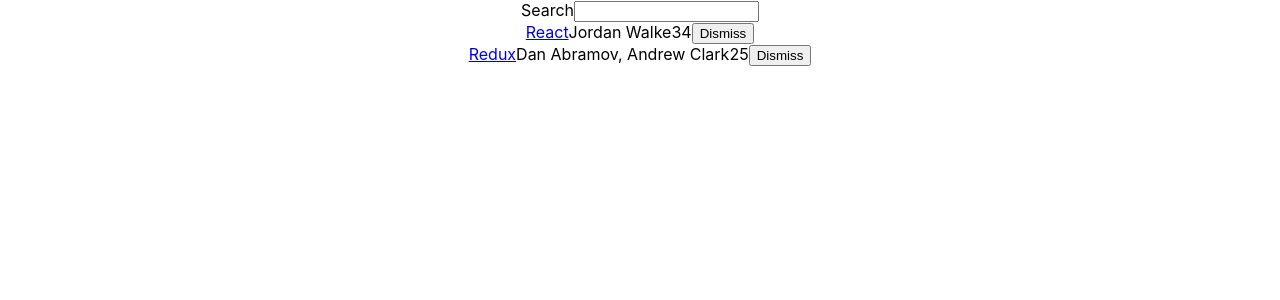
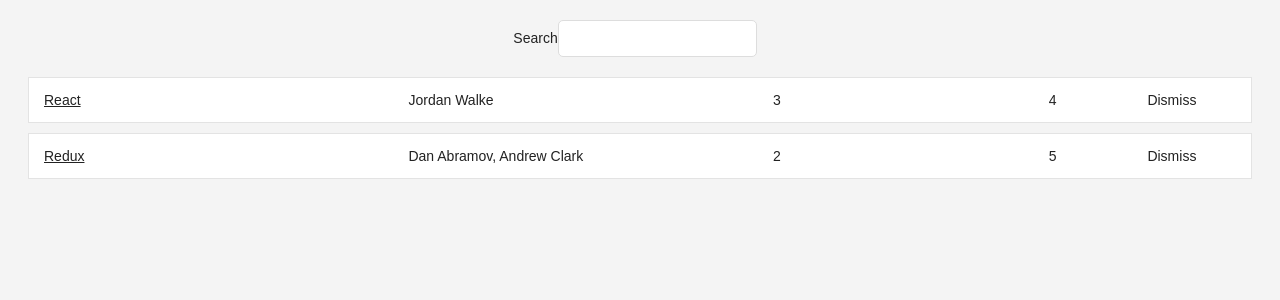
Before and after one commit to grford15/Hacker_News, a React (Create React App) app: page / in a window 1280 px wide. Shown: the top 300 px of the page. Built offline with nearby package versions, Linux system fonts and the light colour scheme.

Commit message:
add some basic styling to app

```diff
--- a/src/App.css
+++ b/src/App.css
@@ -1,38 +1,67 @@
-.App {
+.page {
+  margin: 20px;
+}
+.interactions {
   text-align: center;
 }
-
-.App-logo {
-  height: 40vmin;
-  pointer-events: none;
+.table {
+  margin: 20px 0;
+}
+.table-header {
+  display: flex;
+  line-height: 24px;
+  font-size: 16px;
+  padding: 0 10px;
+  justify-content: space-between;
+}
+.table-empty {
+  margin: 200px;
+  text-align: center;
+  font-size: 16px;
+}
+.table-row {
+  display: flex;
+  line-height: 24px;
+  white-space: nowrap;
+  margin: 10px 0;
+  padding: 10px;
+  background: #ffffff;
+  border: 1px solid #e3e3e3;
+}
+.table-header > span {
+  overflow: hidden;
+  text-overflow: ellipsis;
+  padding: 0 5px;
+}
+.table-row > span {
+  overflow: hidden;
+  text-overflow: ellipsis;
+  padding: 0 5px;
 }
 
-@media (prefers-reduced-motion: no-preference) {
-  .App-logo {
-    animation: App-logo-spin infinite 20s linear;
-  }
+.large-column {
+  width: 40%;
 }
 
-.App-header {
-  background-color: #282c34;
-  min-height: 100vh;
-  display: flex;
-  flex-direction: column;
-  align-items: center;
-  justify-content: center;
-  font-size: calc(10px + 2vmin);
-  color: white;
+.medium-column {
+  width: 30%;
 }
 
-.App-link {
-  color: #61dafb;
+.small-column {
+  width: 10%;
 }
 
-@keyframes App-logo-spin {
-  from {
-    transform: rotate(0deg);
-  }
-  to {
-    transform: rotate(360deg);
-  }
+.button-inline {
+  border-width: 0;
+  background: transparent;
+  color: inherit;
+  text-align: inherit;
+  -webkit-font-smoothing: inherit;
+  padding: 0;
+  font-size: inherit;
+  cursor: pointer;
 }
+.button-active {
+  border-radius: 0;
+  border-bottom: 1px solid #38bb6c;
+}
--- a/src/App.js
+++ b/src/App.js
@@ -47,10 +47,12 @@
   render() {
     const { searchTerm, list } = this.state;
     return (
-      <div className="App">
-        <Search value={searchTerm} onChange={this.onSearchChange}>
-          Search
-        </Search>
+      <div className="page">
+        <div className="interactions">
+          <Search value={searchTerm} onChange={this.onSearchChange}>
+            Search
+          </Search>
+        </div>
         <Table
           list={list}
           pattern={searchTerm}
--- a/src/components/Table.js
+++ b/src/components/Table.js
@@ -5,17 +5,20 @@
 
 const Table = ({ list, pattern, onDismiss }) => {
   return (
-    <div>
+    <div className="table">
       {list.filter(isSearched(pattern)).map(item => (
-        <div key={item.objectID}>
-          <span>
+        <div key={item.objectID} className="table-row">
+          <span style={{ width: '40%' }}>
             <a href={item.url}>{item.title}</a>
           </span>
-          <span>{item.author}</span>
-          <span>{item.num_comments}</span>
-          <span>{item.points}</span>
-          <span>
-            <Button onClick={() => onDismiss(item.objectID)}>
+          <span className="large-column">{item.author}</span>
+          <span className="medium-column">{item.num_comments}</span>
+          <span className="small-column">{item.points}</span>
+          <span className="small-column">
+            <Button
+              onClick={() => onDismiss(item.objectID)}
+              className="button-inline"
+            >
               Dismiss
             </Button>
           </span>
--- a/src/index.css
+++ b/src/index.css
@@ -1,10 +1,36 @@
 body {
+  color: #222;
+  background: #f4f4f4;
+  font: 400 14px CoreSans, Arial, sans-serif;
+}
+a {
+  color: #222;
+}
+a:hover {
+  text-decoration: underline;
+}
+ul,
+li {
+  list-style: none;
+  padding: 0;
   margin: 0;
-  font-family: -apple-system, BlinkMacSystemFont, 'Segoe UI', 'Roboto', 'Oxygen',
-    'Ubuntu', 'Cantarell', 'Fira Sans', 'Droid Sans', 'Helvetica Neue',
-    sans-serif;
-  -webkit-font-smoothing: antialiased;
-  -moz-osx-font-smoothing: grayscale;
+}
+input {
+  padding: 10px;
+  border-radius: 5px;
+  margin-right: 10px;
+  border: 1px solid #dddddd;
+}
+button {
+  padding: 10px;
+  border-radius: 5px;
+  border: 1px solid #dddddd;
+  background: transparent;
+  color: #808080;
+  cursor: pointer;
+}
+button:hover {
+  color: #222;
 }
 
 code {
```
